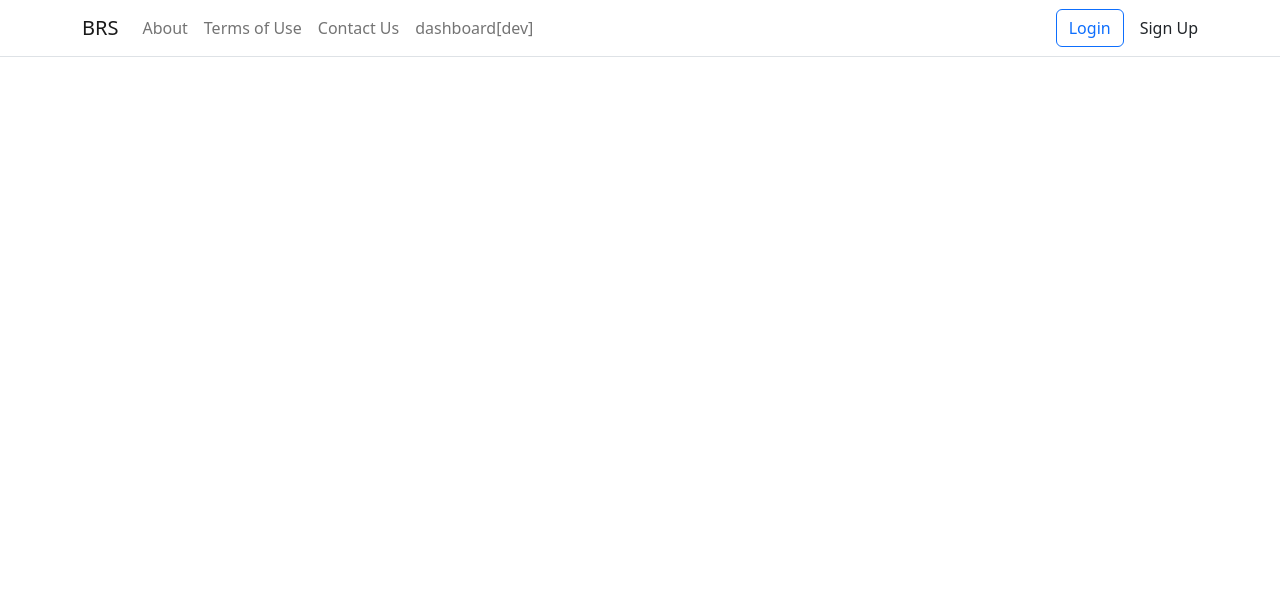
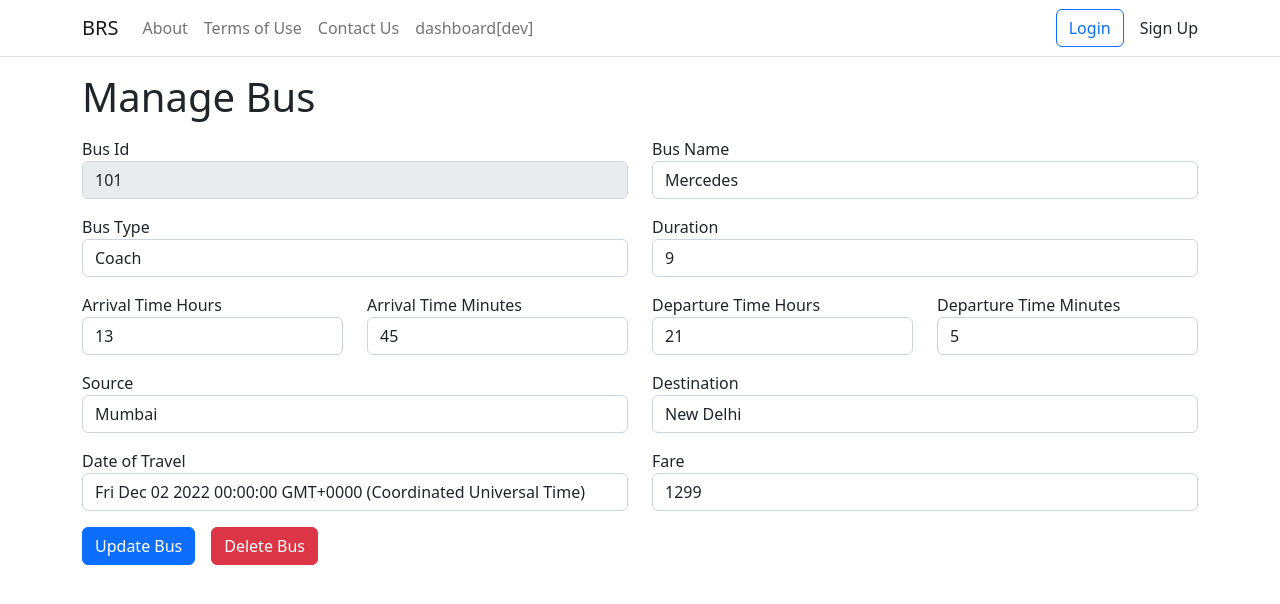
Before and after one commit to mdahmed-abdus/Bus-Reservation-System-FE, an Angular app: page /show-busses/101 in a window 1280 px wide. Before the commit this address led to /. Shown: the top 604 px of the page. Built offline with nearby package versions, Linux system fonts and the light colour scheme.

Commit message:
Add manage busses

```diff
--- a/Bus.ts
+++ b/Bus.ts
@@ -10,4 +10,5 @@ export class Bus {
   source: String;
   destination: String;
   dateOfTravel: Date;
+  fare: number;
 }
--- a/src/app/app-routing.module.ts
+++ b/src/app/app-routing.module.ts
@@ -4,6 +4,7 @@ import { DashboardComponent } from './dashboard/dashboard.component';
 import { HomeComponent } from './home/home.component';
 import { LoginComponent } from './login/login.component';
 import { RegisterUserComponent } from './register-user/register-user.component';
+import { ShowBusComponent } from './show-bus/show-bus.component';
 import { ShowBussesComponent } from './show-busses/show-busses.component';
 
 const routes: Routes = [
@@ -12,6 +13,7 @@ const routes: Routes = [
   { path: 'users/register', component: RegisterUserComponent },
   { path: 'users/dashboard', component: DashboardComponent },
   { path: 'show-busses', component: ShowBussesComponent },
+  { path: 'show-busses/:id', component: ShowBusComponent },
 ];
 
 @NgModule({
--- a/src/app/app.module.ts
+++ b/src/app/app.module.ts
@@ -17,6 +17,7 @@ import { HomeComponent } from './home/home.component';
 import { CheckBusComponent } from './check-bus/check-bus.component';
 import { ShowBussesComponent } from './show-busses/show-busses.component';
 import { ManageBussesComponent } from './sharedComponents/manage-busses/manage-busses.component';
+import { ShowBusComponent } from './show-bus/show-bus.component';
 
 @NgModule({
   declarations: [
@@ -34,6 +35,7 @@ import { ManageBussesComponent } from './sharedComponents/manage-busses/manage-b
     CheckBusComponent,
     ShowBussesComponent,
     ManageBussesComponent,
+    ShowBusComponent,
   ],
   imports: [BrowserModule, AppRoutingModule, HttpClientModule, FormsModule],
   providers: [],
--- a/src/app/sharedComponents/manage-busses/manage-busses.component.html
+++ b/src/app/sharedComponents/manage-busses/manage-busses.component.html
@@ -32,7 +32,9 @@
         <td>{{ 120 }}</td>
         <td>{{ bus.duration }}</td>
         <td>
-          <button class="btn btn-primary">Manage</button>
+          <a href="/show-busses/{{ bus.busId }}" class="btn btn-primary"
+            >Manage</a
+          >
         </td>
       </tr>
     </tbody>
--- /dev/null
+++ b/src/app/show-bus/show-bus.component.html
@@ -0,0 +1,128 @@
+<div class="container">
+  <h1>Manage Bus</h1>
+  <form (submit)="onSubmit()" class="form-group">
+    <div class="row mb-3 mt-3">
+      <div class="col">
+        <label>Bus Id</label>
+        <input
+          name="busId"
+          type="text"
+          disabled
+          class="form-control"
+          [(ngModel)]="bus.busId"
+        />
+      </div>
+      <div class="col">
+        <label>Bus Name</label>
+        <input
+          name="busName"
+          type="text"
+          class="form-control"
+          [(ngModel)]="bus.busName"
+        />
+      </div>
+    </div>
+    <div class="row mb-3 mt-3">
+      <div class="col">
+        <label>Bus Type</label>
+        <input
+          name="busType"
+          type="text"
+          class="form-control"
+          [(ngModel)]="bus.busType"
+        />
+      </div>
+      <div class="col">
+        <label>Duration</label>
+        <input
+          name="duration"
+          type="text"
+          class="form-control"
+          [(ngModel)]="bus.duration"
+        />
+      </div>
+    </div>
+    <div class="row mb-3 mt-3">
+      <div class="col">
+        <label>Arrival Time Hours</label>
+        <input
+          name="arrivalTimeHours"
+          type="text"
+          class="form-control"
+          [(ngModel)]="bus.arrivalTime.hours"
+        />
+      </div>
+      <div class="col">
+        <label>Arrival Time Minutes</label>
+        <input
+          name="arrivalTimeMinutes"
+          type="text"
+          class="form-control"
+          [(ngModel)]="bus.arrivalTime.minutes"
+        />
+      </div>
+      <div class="col">
+        <label>Departure Time Hours</label>
+        <input
+          name="departureTimeHours"
+          type="text"
+          class="form-control"
+          [(ngModel)]="bus.departureTime.hours"
+        />
+      </div>
+      <div class="col">
+        <label>Departure Time Minutes</label>
+        <input
+          name="departureTimeMinutes"
+          type="text"
+          class="form-control"
+          [(ngModel)]="bus.departureTime.minutes"
+        />
+      </div>
+    </div>
+    <div class="row mb-3 mt-3">
+      <div class="col">
+        <label>Source</label>
+        <input
+          name="source"
+          type="text"
+          class="form-control"
+          [(ngModel)]="bus.source"
+        />
+      </div>
+      <div class="col">
+        <label>Destination</label>
+        <input
+          name="destination"
+          type="text"
+          class="form-control"
+          [(ngModel)]="bus.destination"
+        />
+      </div>
+    </div>
+    <div class="row mb-3 mt-3">
+      <div class="col">
+        <label>Date of Travel</label>
+        <input
+          name="dateOfTravel"
+          type="text"
+          class="form-control"
+          [(ngModel)]="bus.dateOfTravel"
+        />
+      </div>
+      <div class="col">
+        <label>Fare</label>
+        <input
+          name="fare"
+          type="text"
+          class="form-control"
+          [(ngModel)]="bus.fare"
+        />
+      </div>
+    </div>
+    <button type="submit" class="btn btn-primary me-3">Update Bus</button>
+    <button type="button" (click)="onDelete(bus.busId)" class="btn btn-danger">
+      Delete Bus
+    </button>
+  </form>
+</div>
--- /dev/null
+++ b/src/app/show-bus/show-bus.component.ts
@@ -0,0 +1,51 @@
+import { Component, OnInit } from '@angular/core';
+import { ActivatedRoute, Router } from '@angular/router';
+import { Bus } from 'Bus';
+import { CheckBusService } from '../check-bus.service';
+
+@Component({
+  selector: 'app-show-bus',
+  templateUrl: './show-bus.component.html',
+  styleUrls: ['./show-bus.component.css'],
+})
+export class ShowBusComponent implements OnInit {
+  id: number;
+  bus: Bus = new Bus();
+
+  constructor(
+    private checkBusService: CheckBusService,
+    private route: ActivatedRoute,
+    private router: Router
+  ) {}
+
+  ngOnInit(): void {
+    const id = this.route.snapshot.paramMap.get('id');
+    if (id) {
+      this.id = +id;
+      !this.id && this.router.navigate(['/']);
+
+      // this.checkBusService
+      //   .getBusById(this.id)
+      //   .subscribe((data) => (this.bus = data));
+
+      this.bus.busId = 101;
+      this.bus.busName = 'Mercedes';
+      this.bus.busType = 'Coach';
+      this.bus.dateOfTravel = new Date('12-02-2022');
+      this.bus.arrivalTime = { hours: 13, minutes: 45 };
+      this.bus.departureTime = { hours: 21, minutes: 5 };
+      this.bus.source = 'Mumbai';
+      this.bus.destination = 'New Delhi';
+      this.bus.duration = '9';
+      this.bus.fare = 1299;
+    }
+  }
+
+  onSubmit(): void {
+    alert('Submitting');
+  }
+
+  onDelete(id: number): void {
+    alert('Deleting ' + id);
+  }
+}
--- a/src/app/show-busses/show-busses.component.html
+++ b/src/app/show-busses/show-busses.component.html
@@ -30,7 +30,7 @@
         <td>
           {{ bus.arrivalTime.hours + ":" + bus.arrivalTime.minutes }}
         </td>
-        <td>{{ 120 }}</td>
+        <td>{{ bus.fare }}</td>
         <td>{{ bus.duration }}</td>
         <td>
           <button class="btn btn-primary">Book Ticket</button>
--- a/src/app/show-busses/show-busses.component.ts
+++ b/src/app/show-busses/show-busses.component.ts
@@ -26,6 +26,7 @@ export class ShowBussesComponent implements OnInit {
       b1.source = 'Mumbai';
       b1.destination = 'New Delhi';
       b1.duration = '9';
+      b1.fare = 1199;
 
       b2.busId = 102;
       b2.busName = 'Volvo';
@@ -36,6 +37,7 @@ export class ShowBussesComponent implements OnInit {
       b2.source = 'Mumbai';
       b2.destination = 'New Delhi';
       b2.duration = '9';
+      b2.fare = 2599;
 
       this.busses = [b1, b2];
     } catch {
```
Also changed, not shown: src/app/show-bus/show-bus.component.css (added), 1 other file (tests, documents, lock files or other folders).
